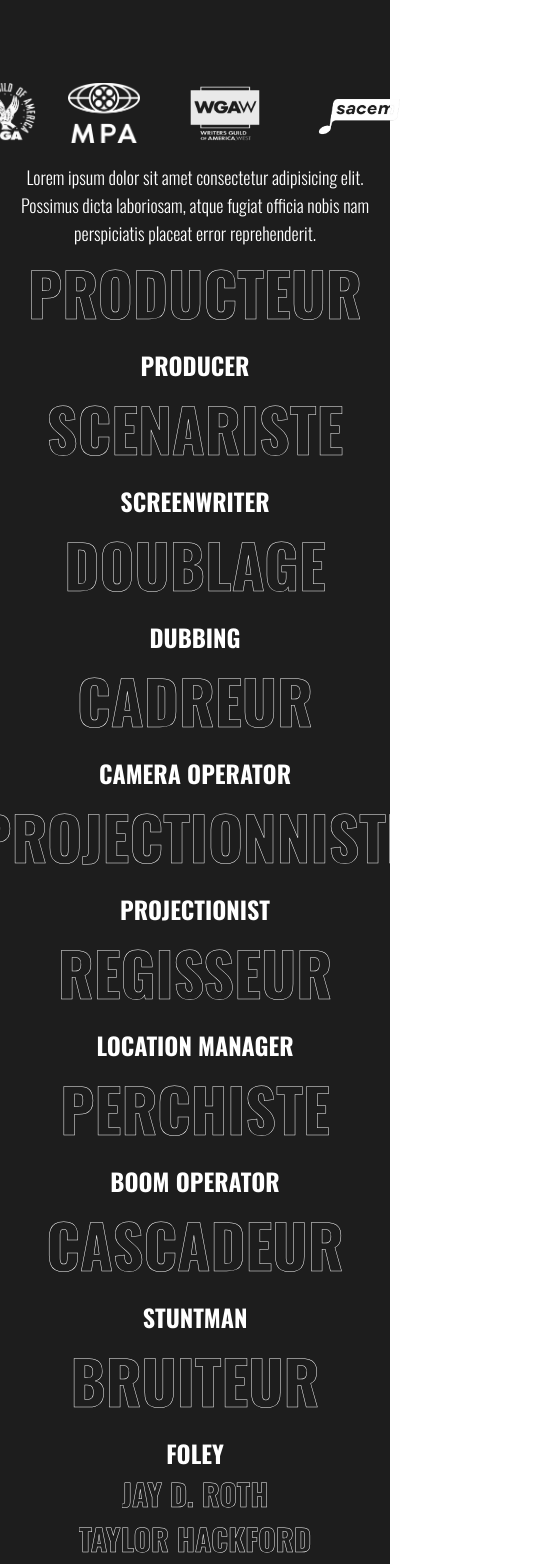
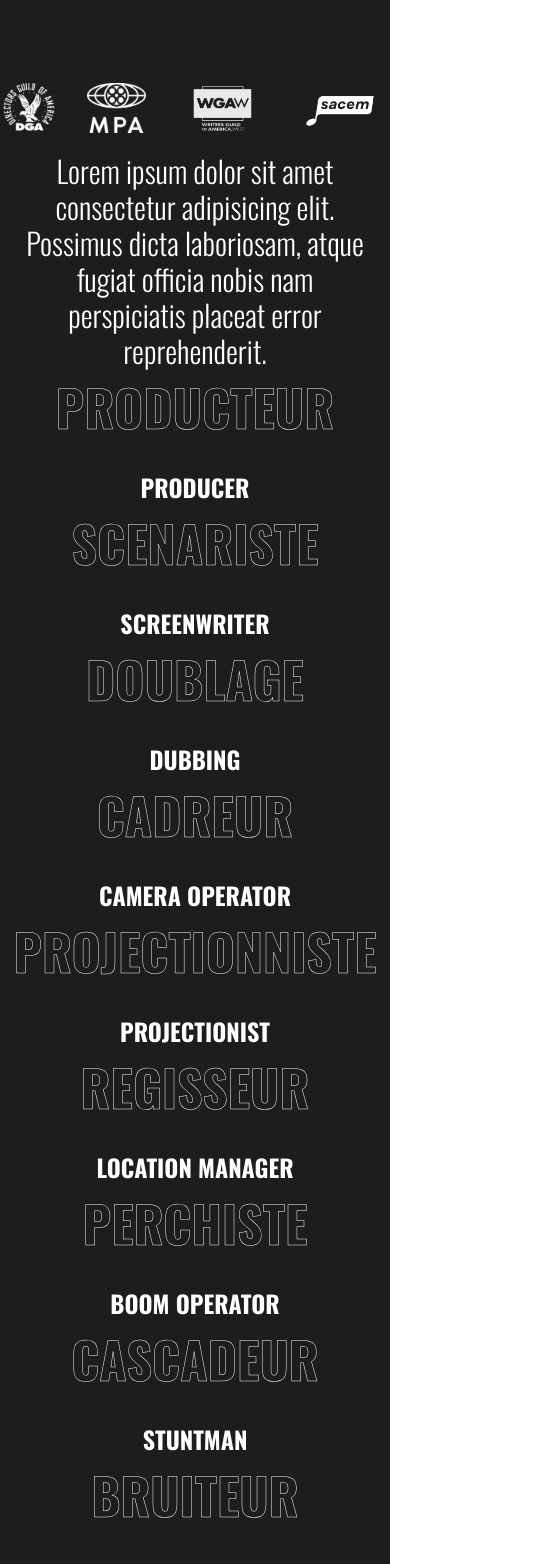
Before and after one commit to Adam-SESAME/SweetPunk-test, a Next.js app: page / in a window 390 px wide. Shown: the part 2520-4084 px from the top of the page, 538 px wide, since content can reach past the window. Built offline with nearby package versions, Linux system fonts and the light colour scheme; no server answers; a web font is replaced by a local one.

Commit message:
:sparkles: Added Footer and responsive

```diff
--- a/src/app/components/Footer/Footer.tsx
+++ b/src/app/components/Footer/Footer.tsx
@@ -5,9 +5,9 @@ const Footer = ({ id }: { id: string }) => {
     <>
       <section
         id={id}
-        className="flex flex-row justify-between bg-[#1D1D1D] p-8 border-t border-b border-white/10 "
+        className="flex flex-col gap-4 md:gap-0 md:flex-row justify-center md:justify-between bg-[#1D1D1D] p-8 border-t border-b border-white/10 "
       >
-        <div className="flex flex-row gap-6 items-center ">
+        <div className="flex flex-row gap-6 items-center justify-center ">
           <a href="">
             <img src="instagram.png" alt="" width={25} />
           </a>
@@ -21,7 +21,7 @@ const Footer = ({ id }: { id: string }) => {
             <img src="youtube.png" alt="" width={25} />
           </a>
         </div>
-        <div className="flex flex-row font-bold text-white font-oswald gap-8 items-center">
+        <div className="flex flex-col md:flex-row font-bold text-white font-oswald gap-2 md:gap-8 items-center">
           <a href="">
             <p>NOS PARTENAIRES</p>
           </a>
@@ -35,13 +35,13 @@ const Footer = ({ id }: { id: string }) => {
             <p>MENTIONS LEGALES</p>
           </a>
         </div>
-        <div className="flex flex-row font-oswald font-semibold gap-2 items-center w-[171px] justify-end">
+        <div className="flex flex-row font-oswald font-semibold gap-2 items-center w-[171px] justify-center m-auto md:m-0 md:justify-end">
           <p className="text-white">FR</p>
           <p className="text-white text-[15px] self-center">|</p>
           <p className="text-gray-500">EN</p>
         </div>
       </section>
-      <section className="flex flex-row justify-between items-end bg-[#1D1D1D] p-12">
+      <section className="flex flex-row justify-between items-end bg-[#1D1D1D] p-4 md:p-12">
         <div className="flex flex-col pl-4">
           <hr className="pb-4 border-gray-500" />
           <div>
@@ -51,12 +51,12 @@ const Footer = ({ id }: { id: string }) => {
         </div>
         <div className="">
           <div
-            className="bg-[#DD1B5E] rotate-x w-[250px] h-[250px] flex justify-center items-center"
+            className="bg-[#DD1B5E] rotate-x w-[150px] h-[150px] md:w-[250px] md:h-[250px] flex justify-center items-center"
             style={{
               borderRadius: "50% 50% 0 50%",
             }}
           >
-            <p className="text-left text-white text-4xl font-bold font-oswald rotate-45 w-[150px]">
+            <p className="text-left text-white text-lg md:text-4xl font-bold font-oswald rotate-45 w-[100px] md:w-[150px]">
               FRANCO - AMERICAN CULTURAL FUND
             </p>
           </div>
--- a/src/app/components/Jobs/Jobs.css
+++ b/src/app/components/Jobs/Jobs.css
@@ -73,7 +73,11 @@
 
   @media screen and (max-width: 600px) {
     .title {
-      font-size: 60px;
+      font-size: 50px;
+    }
+
+    .title2 {
+      font-size: 40px;
     }
   }
 
--- a/src/app/components/Jobs/Jobs.tsx
+++ b/src/app/components/Jobs/Jobs.tsx
@@ -10,17 +10,17 @@ const Jobs = ({ id }: { id: string }) => {
       className="bg-[#1D1D1D] min-h-screen flex flex-col items-center justify-center pb-[40px] md:pb-[150px]"
     >
       <div className="flex flex-row pt-60 items-center justify-center gap-8 xl:pt-40">
-        <img className="h-[60px] md:h-[40px]" src="dga-logo.png" alt="" />
-        <img className="h-[60px] md:h-[40px]" src="mpa-logo.png" alt="" />
-        <img className="h-[60px] md:h-[40px]" src="wga-logo.png" alt="" />
-        <img className="h-[60px] md:h-[40px]" src="sacem-logo.png" alt="" />
+        <img className="h-[50px] md:h-[40px]" src="dga-logo.png" alt="" />
+        <img className="h-[50px] md:h-[40px]" src="mpa-logo.png" alt="" />
+        <img className="h-[50px] md:h-[40px]" src="wga-logo.png" alt="" />
+        <img className="h-[50px] md:h-[40px]" src="sacem-logo.png" alt="" />
       </div>
-      <p className="text-lg md:text-xs font-light text-white font-oswald text-center pt-[20px] md:max-w-[35%]">
+      <p className="text-3xl px-6 md:px-0 md:text-xs font-light text-white font-oswald text-center pt-[20px] md:max-w-[35%]">
         Lorem ipsum dolor sit amet consectetur adipisicing elit. Possimus dicta
         laboriosam, atque fugiat officia nobis nam perspiciatis placeat error
         reprehenderit.
       </p>
-      <div className="flex flex-col items-center justify-center">
+      <div className="flex flex-col items-center justify-center max-w-[100vw]">
         <JobCard title="PRODUCTEUR" description="PRODUCER" />
         <JobCard title="SCENARISTE" description="SCREENWRITER" />
         <JobCard title="DOUBLAGE" description="DUBBING" />
```
